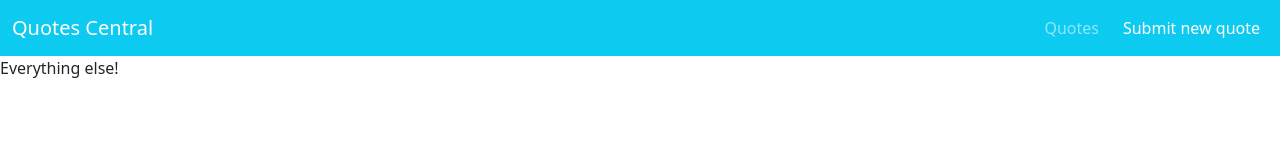
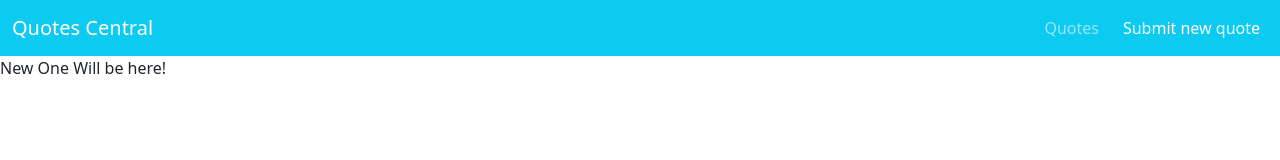
Before and after one commit to Sulivlr/CW-8, a React (Vite) app: page /new-quote in a window 1280 px wide. Shown: the top 160 px of the page. Built offline with nearby package versions, Linux system fonts and the light colour scheme.

Commit message:
Routers are settled.

```diff
--- a/src/App.tsx
+++ b/src/App.tsx
@@ -1,4 +1,7 @@
 import Appbar from './components/Appbar/Appbar';
+import {Route, Routes} from 'react-router-dom';
+import Quotes from './containers/Qoutes/Quotes';
+import NewQuotes from './NewQuotes';
 
 const App = () => {
   return (
@@ -7,7 +10,11 @@ const App = () => {
         <Appbar />
       </header>
       <main>
-        Everything else!
+        <Routes>
+          <Route path="/" element={<Quotes/>} />
+          <Route path="/new-quote" element={<NewQuotes/>} />
+          <Route path="*" element={<h1>This Page Doesn't exist</h1>} />
+        </Routes>
       </main>
     </>
   );
--- /dev/null
+++ b/src/NewQuotes.tsx
@@ -0,0 +1,9 @@
+const NewQuotes = () => {
+  return (
+    <div>
+      New One Will be here!
+    </div>
+  );
+};
+
+export default NewQuotes;
```
